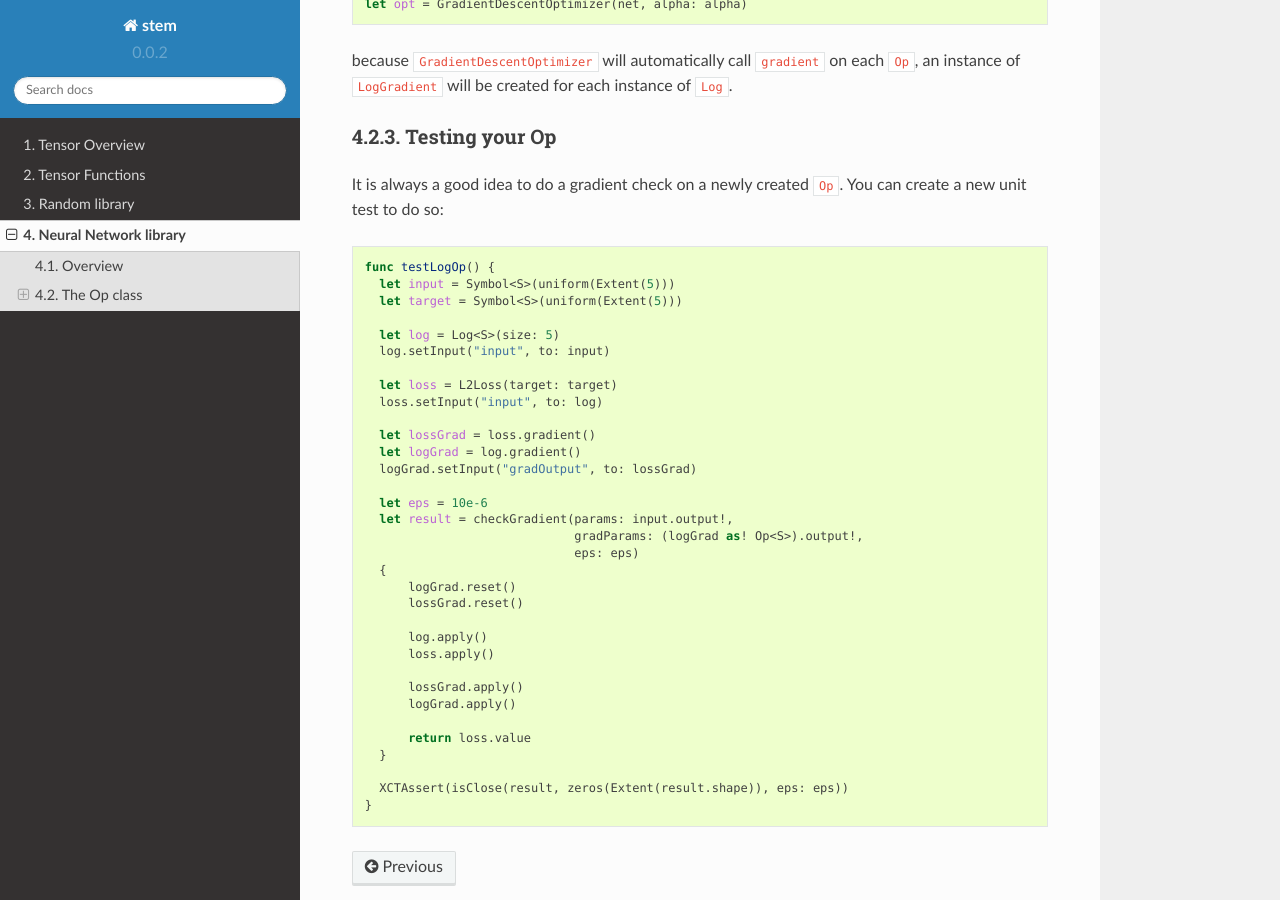
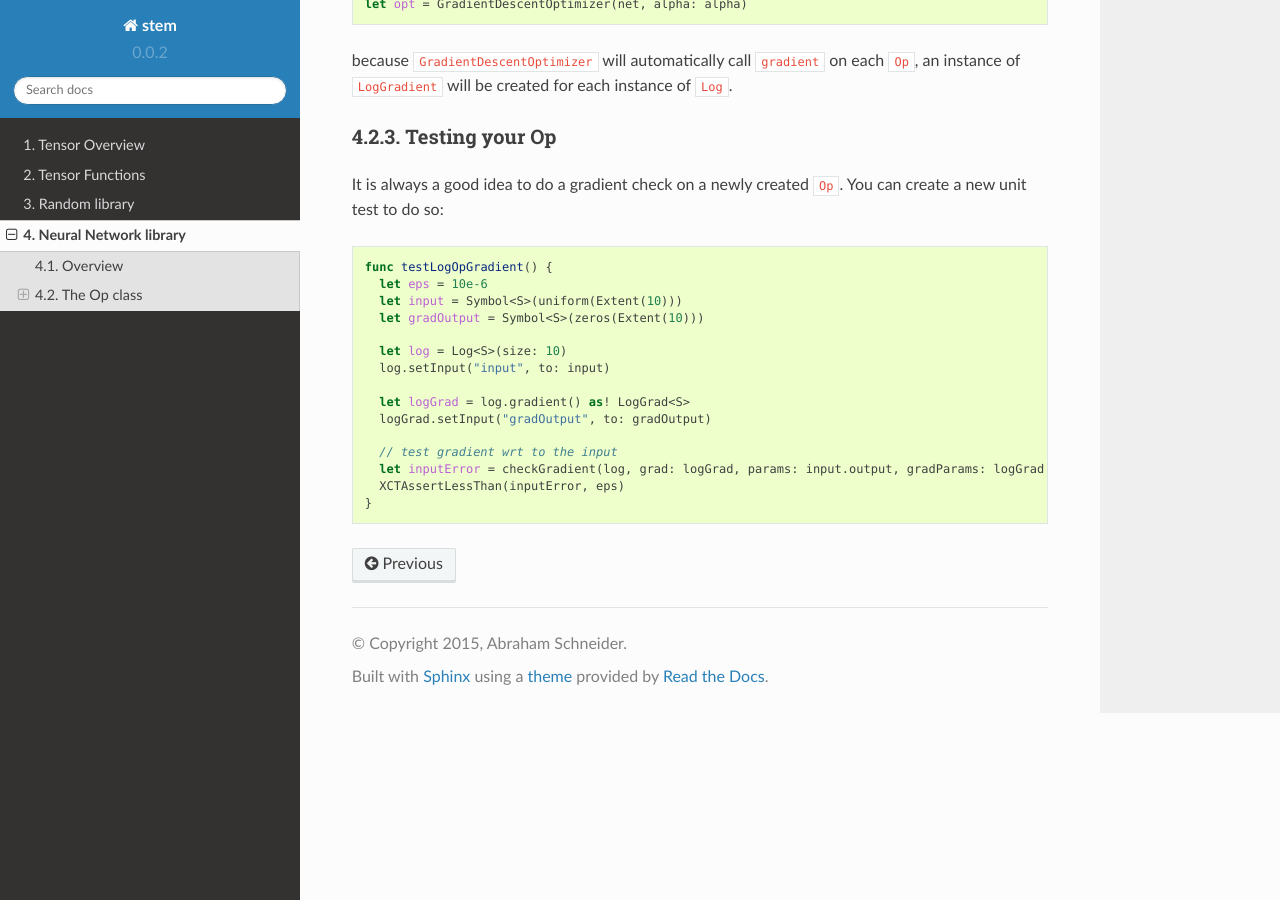
Before and after one commit to abeschneider/stem, a Sphinx documentation site: the page built from docs/source/nn.rst, in a window 1280 px wide and 900 px high, scrolled down 3877 px. Built offline with Sphinx 7.4.7 and the Read the Docs theme 2.0.0, drawn with Linux system fonts in a browser that asks for light colours.

Commit message:
updated documention for gradient check

```diff
--- a/docs/source/nn.rst
+++ b/docs/source/nn.rst
@@ -189,36 +189,18 @@ It is always a good idea to do a gradient check on a newly created ``Op``. You c
 
 .. code:: swift
 
-  func testLogOp() {
-    let input = Symbol<S>(uniform(Extent(5)))
-    let target = Symbol<S>(uniform(Extent(5)))
+  func testLogOpGradient() {
+    let eps = 10e-6
+    let input = Symbol<S>(uniform(Extent(10)))
+    let gradOutput = Symbol<S>(zeros(Extent(10)))
 
-    let log = Log<S>(size: 5)
+    let log = Log<S>(size: 10)
     log.setInput("input", to: input)
 
-    let loss = L2Loss(target: target)
-    loss.setInput("input", to: log)
+    let logGrad = log.gradient() as! LogGrad<S>
+    logGrad.setInput("gradOutput", to: gradOutput)
 
-    let lossGrad = loss.gradient()
-    let logGrad = log.gradient()
-    logGrad.setInput("gradOutput", to: lossGrad)
-
-    let eps = 10e-6
-    let result = checkGradient(params: input.output!,
-                               gradParams: (logGrad as! Op<S>).output!,
-                               eps: eps)
-    {
-        logGrad.reset()
-        lossGrad.reset()
-
-        log.apply()
-        loss.apply()
-
-        lossGrad.apply()
-        logGrad.apply()
-
-        return loss.value
-    }
-
-    XCTAssert(isClose(result, zeros(Extent(result.shape)), eps: eps))
+    // test gradient wrt to the input
+    let inputError = checkGradient(log, grad: logGrad, params: input.output, gradParams: logGrad.output, eps: eps)
+    XCTAssertLessThan(inputError, eps)
   }
```
